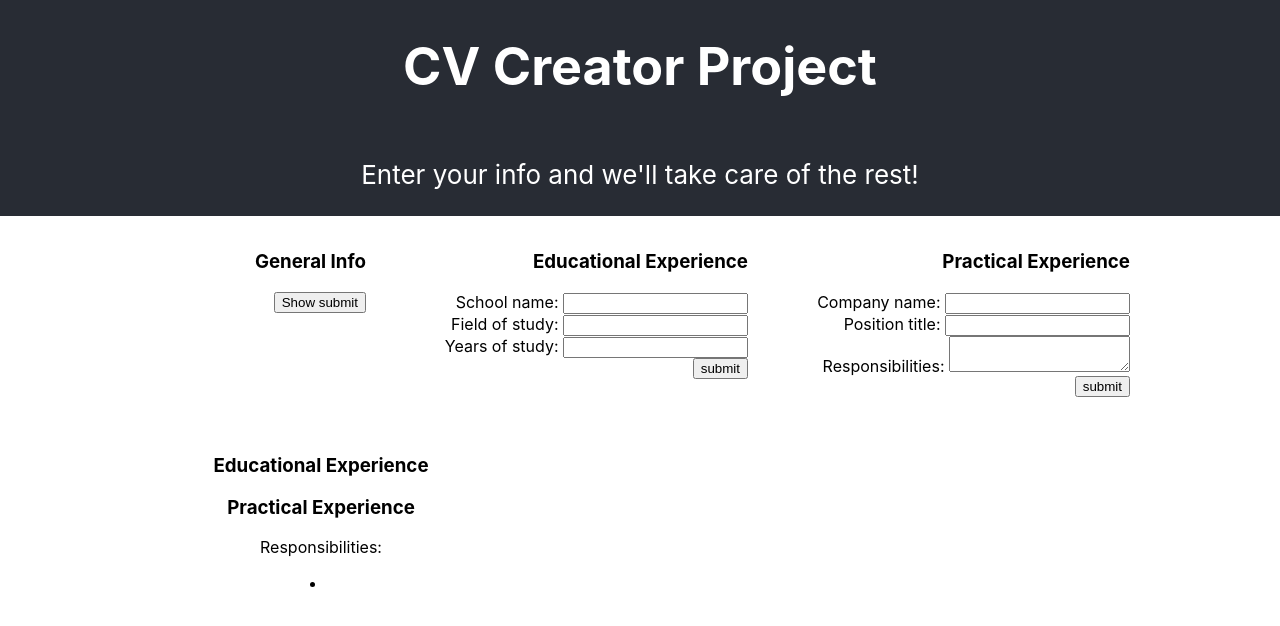
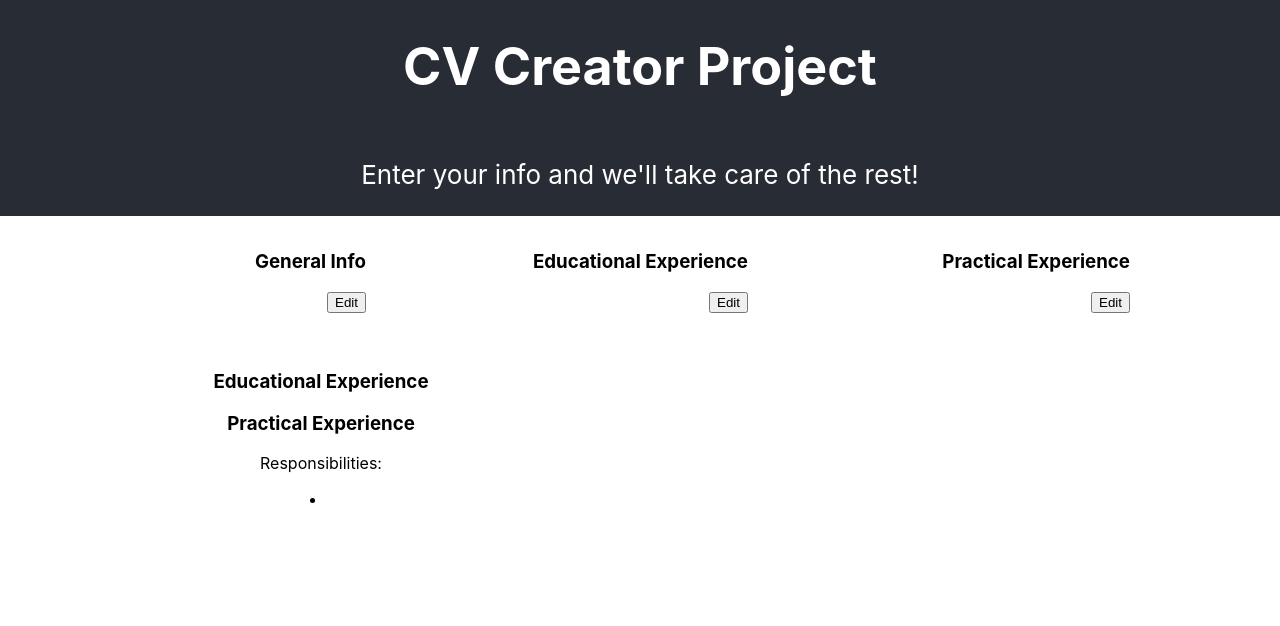
Before and after one commit to pinkx-xlink/cv-application-project, a React (Create React App) app in the folder cv-app-project/: page / in a window 1280 px wide. Shown: the top 626 px of the page. Built offline with nearby package versions, Linux system fonts and the light colour scheme.

Commit message:
Add useState to the other 2 input sections - they now collapse or expand onClick as well

```diff
--- a/cv-app-project/src/App.js
+++ b/cv-app-project/src/App.js
@@ -71,9 +71,8 @@ function App() {
       <div class="user-input">
           <div class="general-info">
             <h3>General Info</h3>
-
-
-            <button onClick={handleEditClick}> {edit ? 'Hide' : 'Show'} submit</button>
+            {/* expand or collapse the "General Info" section on button click using a useState */}
+            <button onClick={handleEditClick}> {edit ? 'Submit' : 'Edit'} </button>
             {edit &&
             <>
               <label>
@@ -109,6 +108,9 @@ function App() {
 
           <div class="education-exp">
             <h3>Educational Experience</h3>
+            <button onClick={handleEditClick}> {edit ? 'Submit' : 'Edit'} </button>
+            {edit &&
+              <>
               <label>
                 School name: {' '}
                 <input
@@ -131,10 +133,14 @@ function App() {
                 />
               </label>
               <button>submit</button>
+            </>}
           </div>
 
           <div class="practical-exp">
             <h3>Practical Experience</h3>
+            <button onClick={handleEditClick}> {edit ? 'Submit' : 'Edit'} </button>
+            {edit &&
+              <>
               <label>
                 Company name: {' '}
                 <input
@@ -157,6 +163,7 @@ function App() {
                 />
               </label>
               <button>submit</button>
+            </>}
           </div>
         </div>
 
```
Lines whose indentation alone changed are shown as unchanged.
